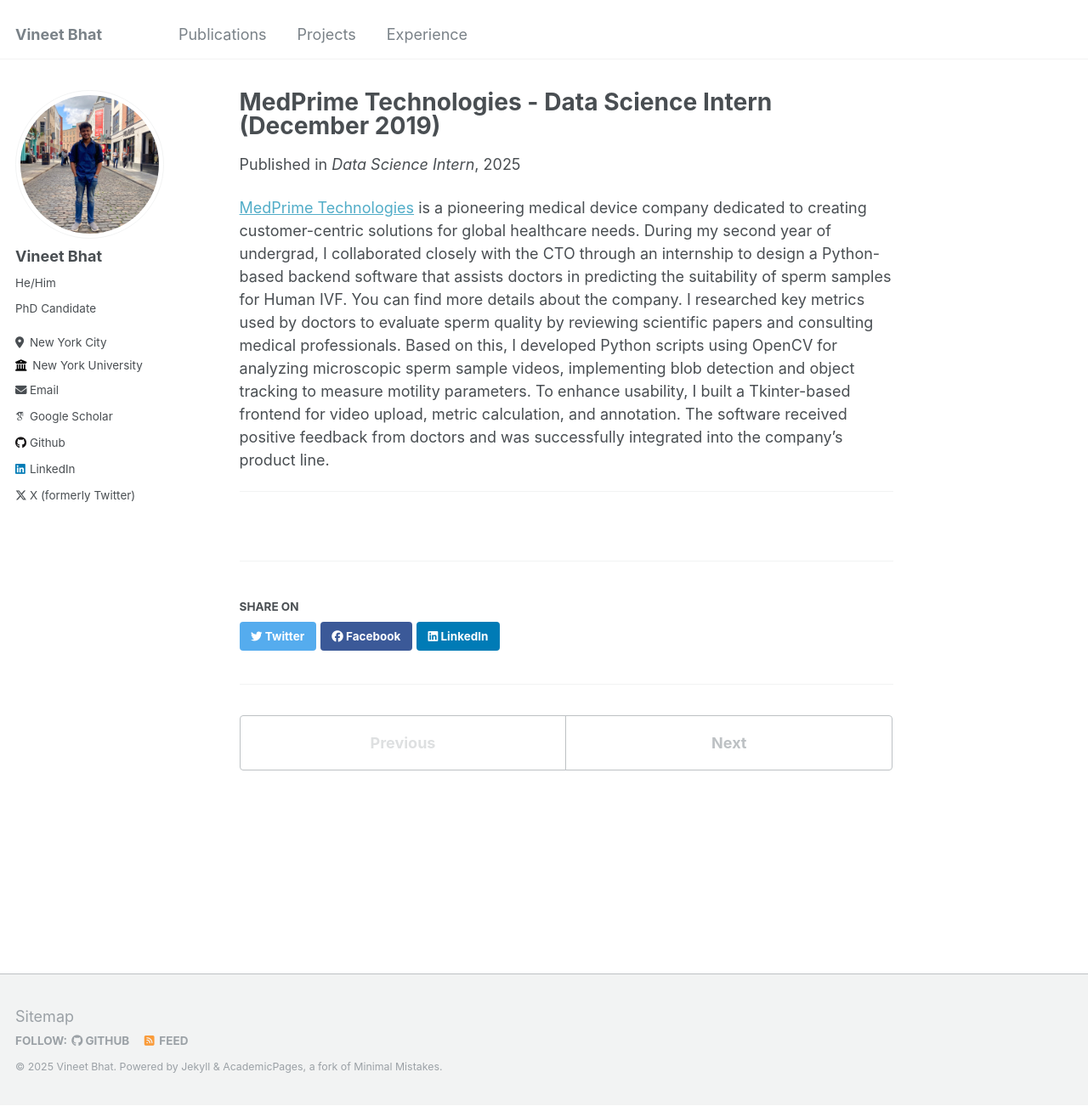
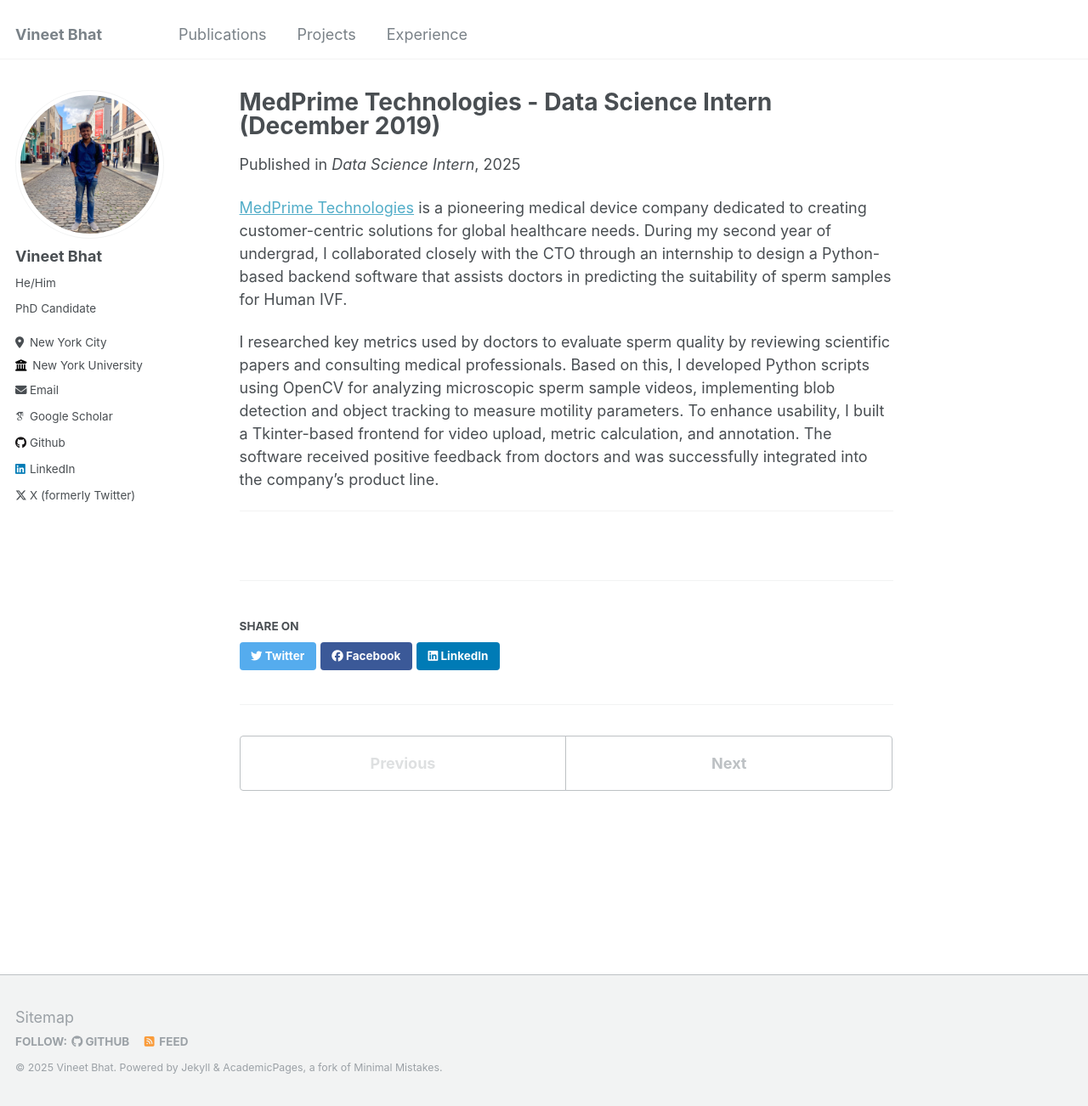
Before and after one commit to vineet2104/vineet2104.github.io, a Jekyll site: the page built from _experience/2019-spring-experience-1.md, in a window 1280 px wide and 1302 px high. Shown: the whole window at 85% size. Built offline with Jekyll 4.4.1, drawn with Linux system fonts in a browser that asks for light colours; some web fonts are replaced.

Commit message:
Update 2019-spring-experience-1.md

```diff
--- a/_experience/2019-spring-experience-1.md
+++ b/_experience/2019-spring-experience-1.md
@@ -7,6 +7,8 @@ venue: "Data Science Intern"
 location: "Mumbai, India"
 ---
 
-[MedPrime Technologies](https://www.medprimetech.com/) is a pioneering medical device company dedicated to creating customer-centric solutions for global healthcare needs. During my second year of undergrad, I collaborated closely with the CTO through an internship to design a Python-based backend software that assists doctors in predicting the suitability of sperm samples for Human IVF. You can find more details about the company. I researched key metrics used by doctors to evaluate sperm quality by reviewing scientific papers and consulting medical professionals. Based on this, I developed Python scripts using OpenCV for analyzing microscopic sperm sample videos, implementing blob detection and object tracking to measure motility parameters. To enhance usability, I built a Tkinter-based frontend for video upload, metric calculation, and annotation. The software received positive feedback from doctors and was successfully integrated into the company's product line.
+[MedPrime Technologies](https://www.medprimetech.com/) is a pioneering medical device company dedicated to creating customer-centric solutions for global healthcare needs. During my second year of undergrad, I collaborated closely with the CTO through an internship to design a Python-based backend software that assists doctors in predicting the suitability of sperm samples for Human IVF.
+
+I researched key metrics used by doctors to evaluate sperm quality by reviewing scientific papers and consulting medical professionals. Based on this, I developed Python scripts using OpenCV for analyzing microscopic sperm sample videos, implementing blob detection and object tracking to measure motility parameters. To enhance usability, I built a Tkinter-based frontend for video upload, metric calculation, and annotation. The software received positive feedback from doctors and was successfully integrated into the company's product line.
 
 ---
```
